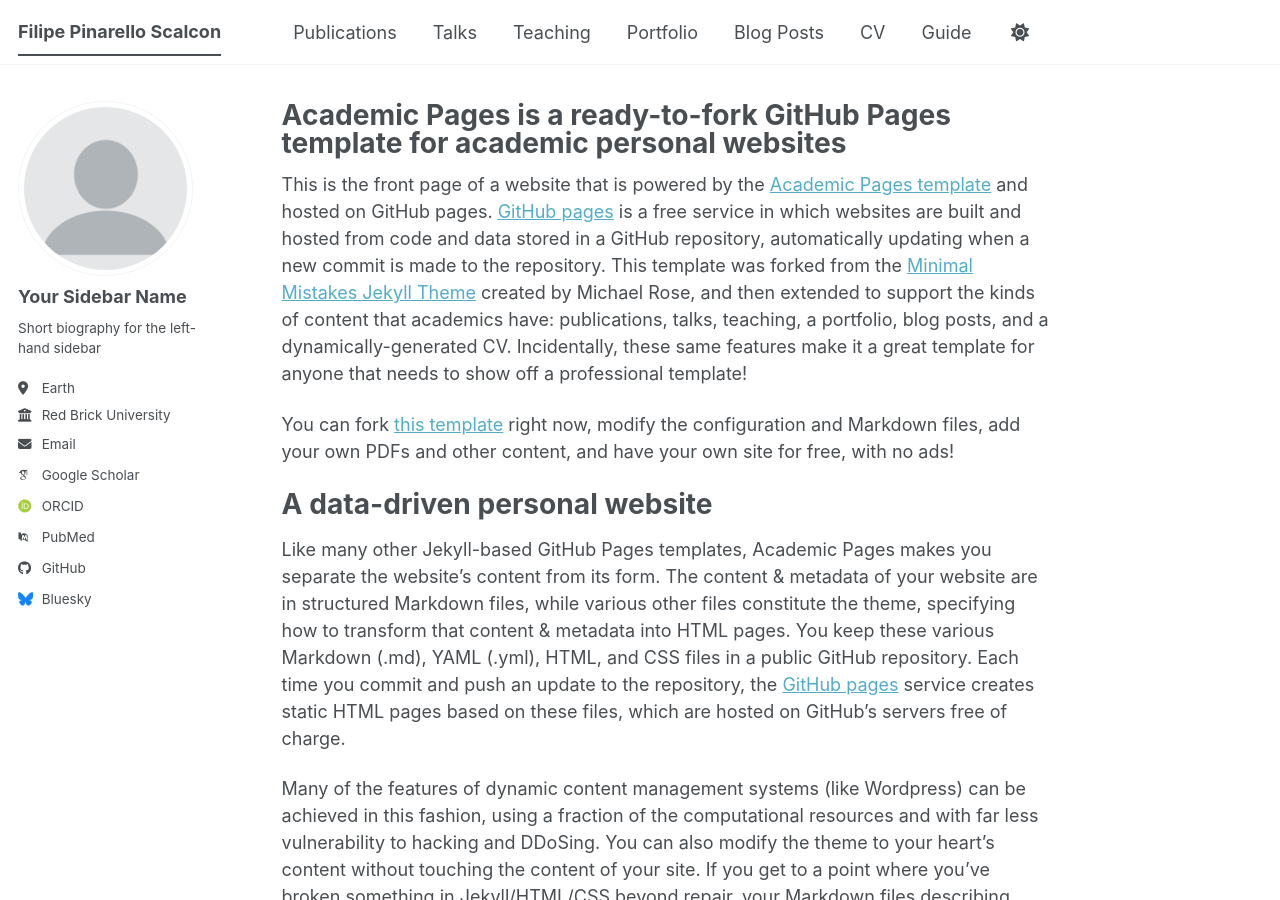
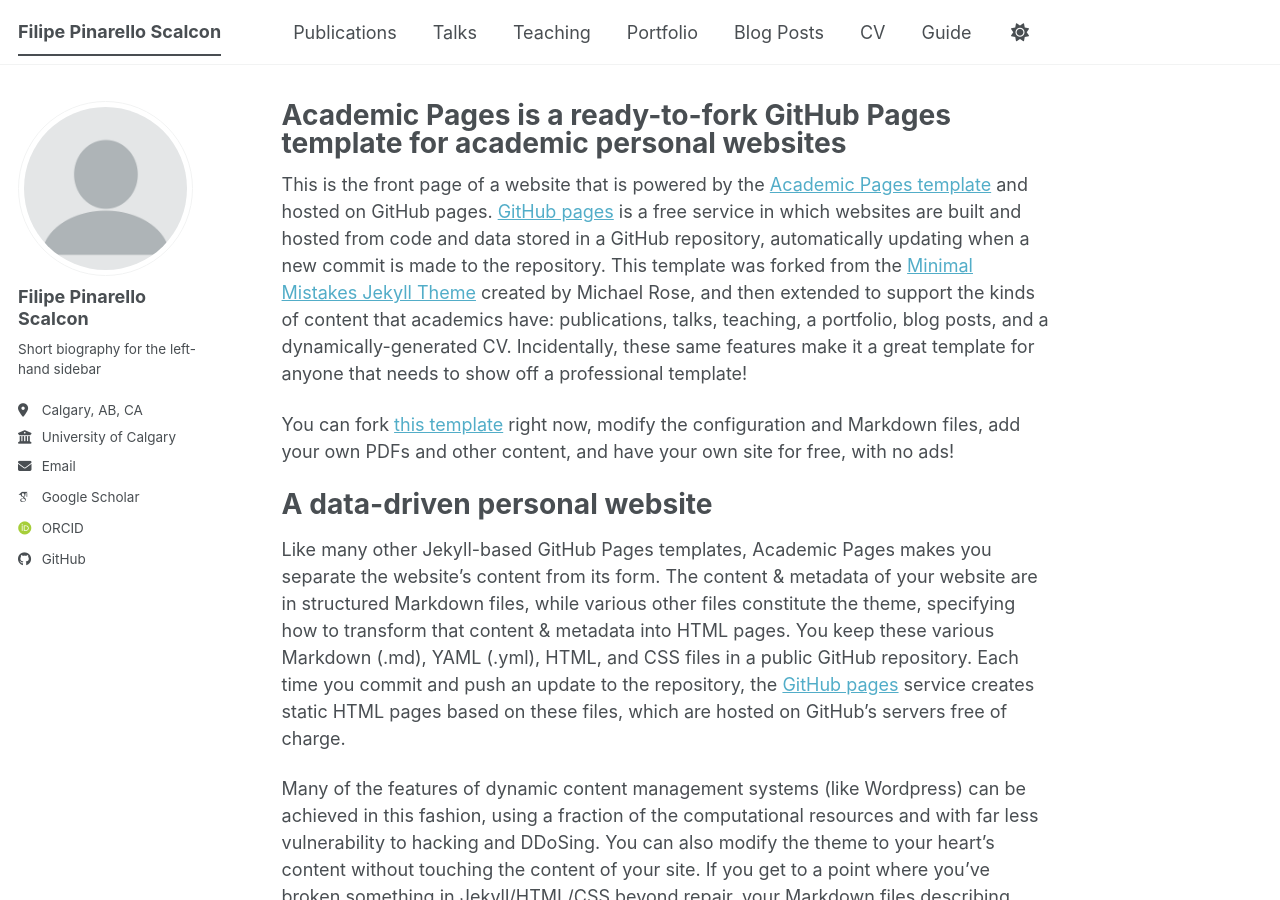
Before and after one commit to fpscalcon/fpscalcon.github.io, a Jekyll site: the page built from _pages/about.md, in a window 1280 px wide and 900 px high. Built offline with Jekyll 4.4.1, drawn with Linux system fonts in a browser that asks for light colours; some web fonts are replaced; a script bundle is joined from its source files by our own code; library files that are not in the unit come from our copies.

Commit message:
Update _config.yml
WIP details

```diff
--- a/_config.yml
+++ b/_config.yml
@@ -24,24 +24,24 @@
 author:
   # Biographic information
   avatar           : "profile.png"
-  name             : "Your Sidebar Name"
+  name             : "Filipe Pinarello Scalcon"
   pronouns         : # example: "she/her"
   bio              : "Short biography for the left-hand sidebar"
-  location         : "Earth"
-  employer         : "Red Brick University"
+  location         : "Calgary, AB, CA"
+  employer         : "University of Calgary"
   uri              : # URL
-  email            : "none@example.org"
+  email            : "filipescalcon1@gmail.com"
 
   # Academic websites
   academia         : # URL
   arxiv            : # URL - Update with the correct link to your profile
-  googlescholar    : "https://scholar.google.com/citations?user=PS_CX0AAAAAJ"
+  googlescholar    : "https://scholar.google.ca/citations?user=6qmVBK4AAAAJ"
   inspire-hep      : # URL
   impactstory      : # URL
-  orcid            : "https://orcid.org/yourorcidurl"
+  orcid            : "https://orcid.org/0000-0002-8976-2188"
   semantic         : # URL
   ssrn             : # URL
-  pubmed           : "https://www.ncbi.nlm.nih.gov/pubmed/?term=john+snow"
+  pubmed           : # URL
   researchgate     : # URL
   scopus           : # URL
   zotero           : # URL
@@ -57,7 +57,7 @@
 
   # Social media
   artstation       : # Username
-  bluesky          : "bsky.app" # Replace this with you Bluesky username
+  bluesky          : # Username
   facebook         : # Username
   flickr           : # Username
   foursquare       : # Username
```
